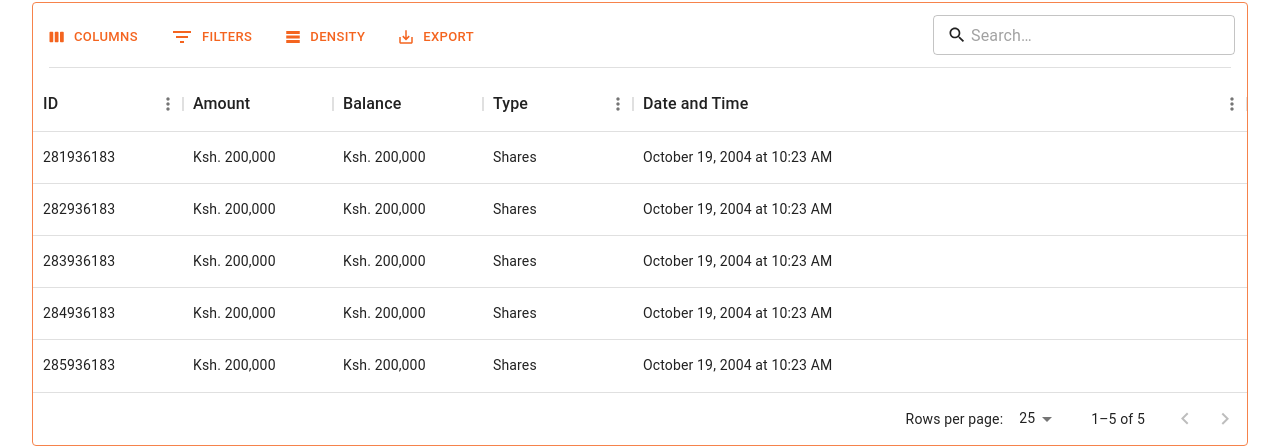
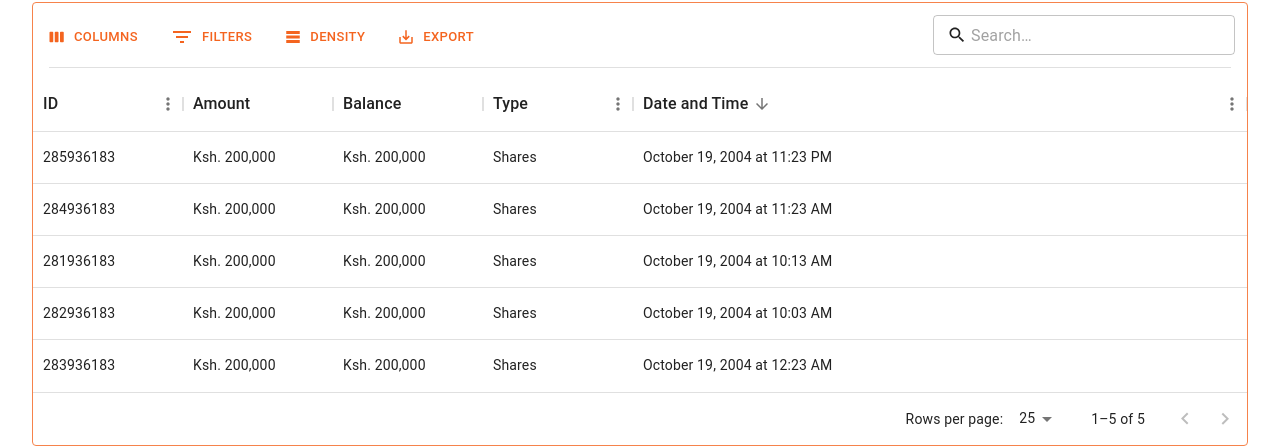
Before and after one commit to khalifa47/sacco, a Next.js app: page /transactions in a window 1280 px wide. Shown: the part 128-576 px from the top of the page. Built offline with nearby package versions, Linux system fonts and the light colour scheme.

Commit message:
default sorted by datetime

```diff
--- a/app/components/TransactionsTable.tsx
+++ b/app/components/TransactionsTable.tsx
@@ -126,6 +126,9 @@ const TransactionsTable = ({
         }}
         initialState={{
           pagination: { paginationModel: { pageSize: 25 } },
+          sorting: {
+            sortModel: [{ field: "dateTime", sort: "desc" }],
+          },
           filter: {
             filterModel: {
               items:
--- a/app/transactions/page.tsx
+++ b/app/transactions/page.tsx
@@ -4,11 +4,11 @@ import { createData } from "@/utils/helpers";
 import type { GridRowsProp } from "@mui/x-data-grid/models";
 
 const rows: GridRowsProp = [
-  createData("281936183", 200000, 200000, "shares", "2004-10-19 10:23:54"),
-  createData("282936183", 200000, 200000, "shares", "2004-10-19 10:23:54"),
-  createData("283936183", 200000, 200000, "shares", "2004-10-19 10:23:54"),
-  createData("284936183", 200000, 200000, "shares", "2004-10-19 10:23:54"),
-  createData("285936183", 200000, 200000, "shares", "2004-10-19 10:23:54"),
+  createData("281936183", 200000, 200000, "shares", "2004-10-19 10:13:54"),
+  createData("282936183", 200000, 200000, "shares", "2004-10-19 10:03:54"),
+  createData("283936183", 200000, 200000, "shares", "2004-10-19 00:23:54"),
+  createData("284936183", 200000, 200000, "shares", "2004-10-19 11:23:54"),
+  createData("285936183", 200000, 200000, "shares", "2004-10-19 23:23:54"),
 ];
 
 export default function Transactions() {
```
